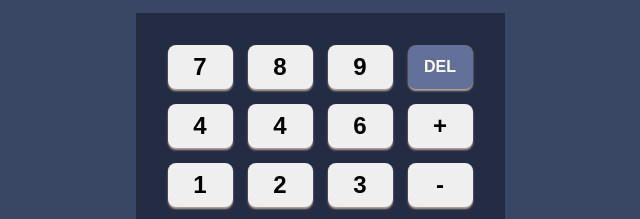
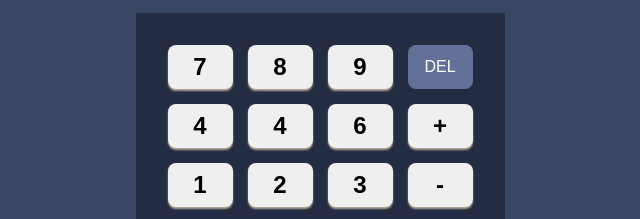
Before and after one commit to hamid-abdallah-mohammed/calculator-app-main, a plain HTML site: page index.html in a window 1280 px wide. Shown: the part 177-396 px from the top of the page, 320-960 px from the left. Drawn offline with Linux system fonts and the light colour scheme.

Commit message:
Update index.html

```diff
--- a/index.html
+++ b/index.html
@@ -45,7 +45,7 @@
               <button class="btn" data-num="7">7</button>
               <button class="btn" data-num="8">8</button>
               <button class="btn" data-num="9">9</button>
-              <button class="btn DEL calc-color" data-num="DEL">DEL</button>
+              <button class="DEL calc-color" data-num="DEL">DEL</button>
               <button class="btn" data-num="4">4</button>
               <button class="btn" data-num="5">4</button>
               <button class="btn" data-num="6">6</button>
```
